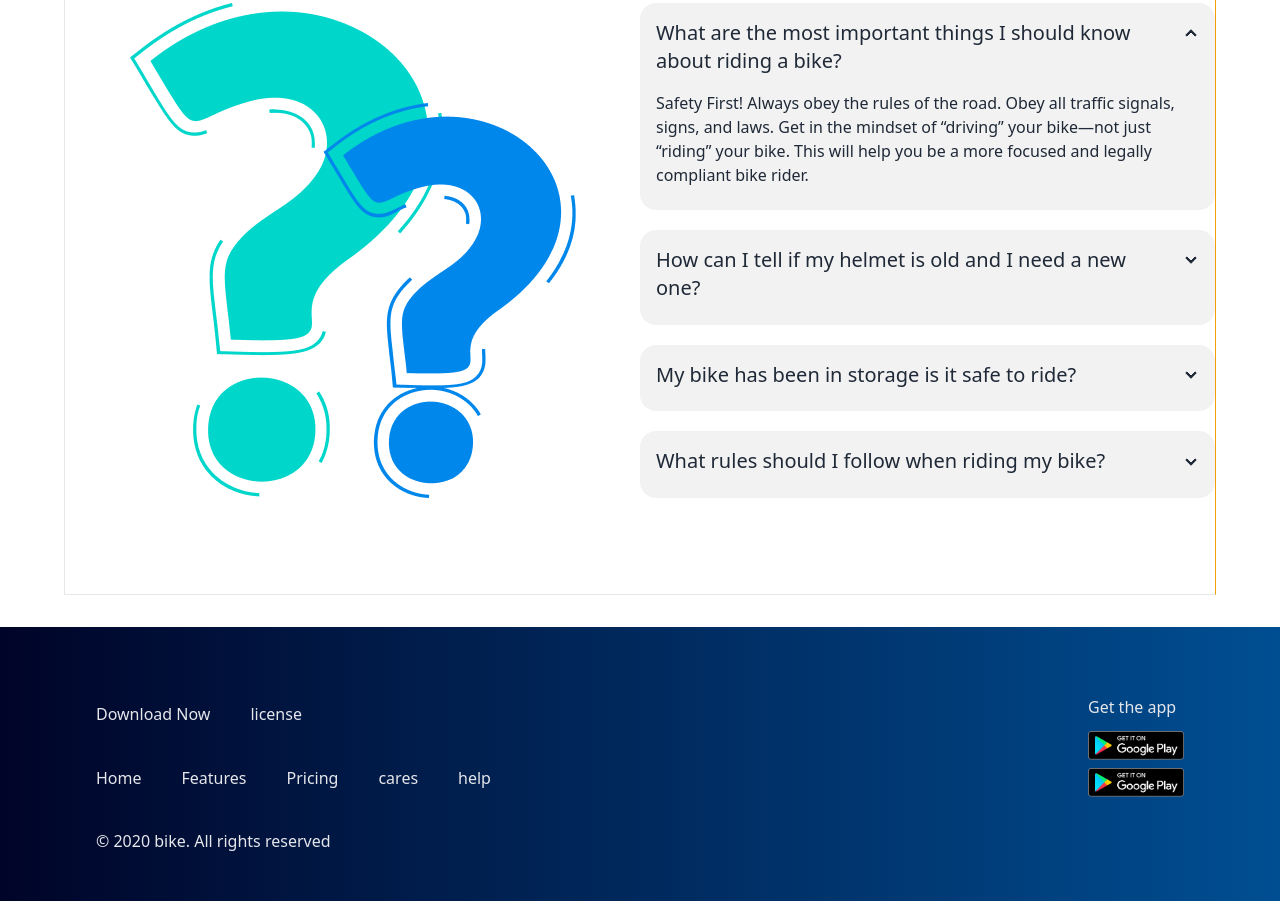
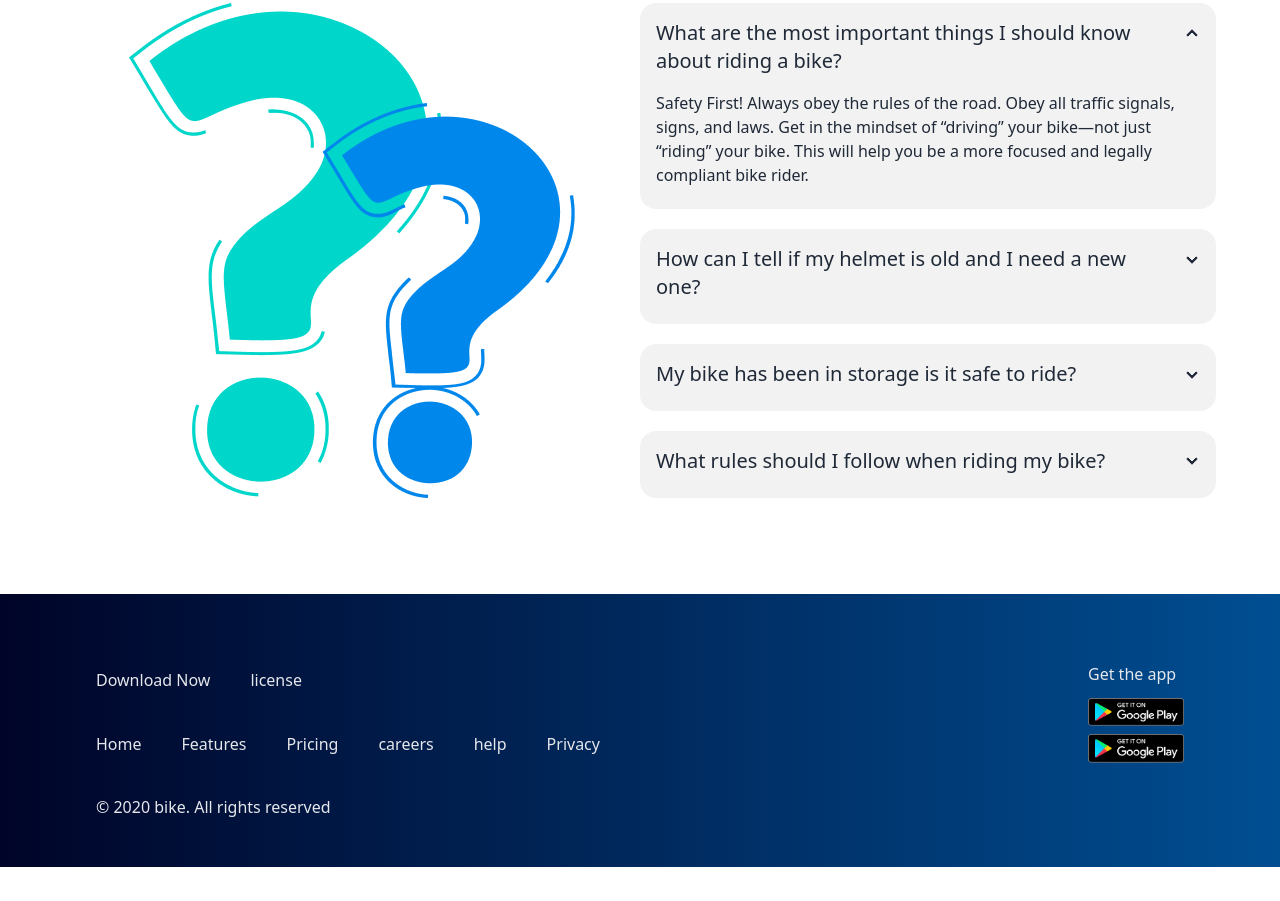
Before and after one commit to hafizur20609/Bike-zone-with-tailwind, a plain HTML site: page index.html in a window 1280 px wide. Shown: the part 2607-3508 px from the top of the page. After the commit the page ends 3474 px from the top, so only its background shows below. Drawn offline with nearby package versions, Linux system fonts and the light colour scheme.

Commit message:
some style

```diff
--- a/index.html
+++ b/index.html
@@ -161,7 +161,7 @@
 
 
 
-    <main class="border border-r-amber-500 max-w-6xl mx-auto my-8 bg-white">
+    <main class=" max-w-6xl mx-auto my-8 bg-white">
 
            <!-- section one -->
 
@@ -415,12 +415,13 @@
                <li><a href="#">license</a></li>
               </ul>
 
-              <ul class="flex gap-10">
+              <ul class="flex gap-10 flex-wrap">
                <li><a href="#">Home</a></li>
                <li><a href="#">Features</a></li>
                <li><a href="#">Pricing</a></li>
-               <li><a href="#">cares</a></li>
+               <li><a href="#">careers</a></li>
                <li><a href="#">help</a></li>
+               <li><a href="#">Privacy</a></li>
               </ul>
 
                </div>
```
